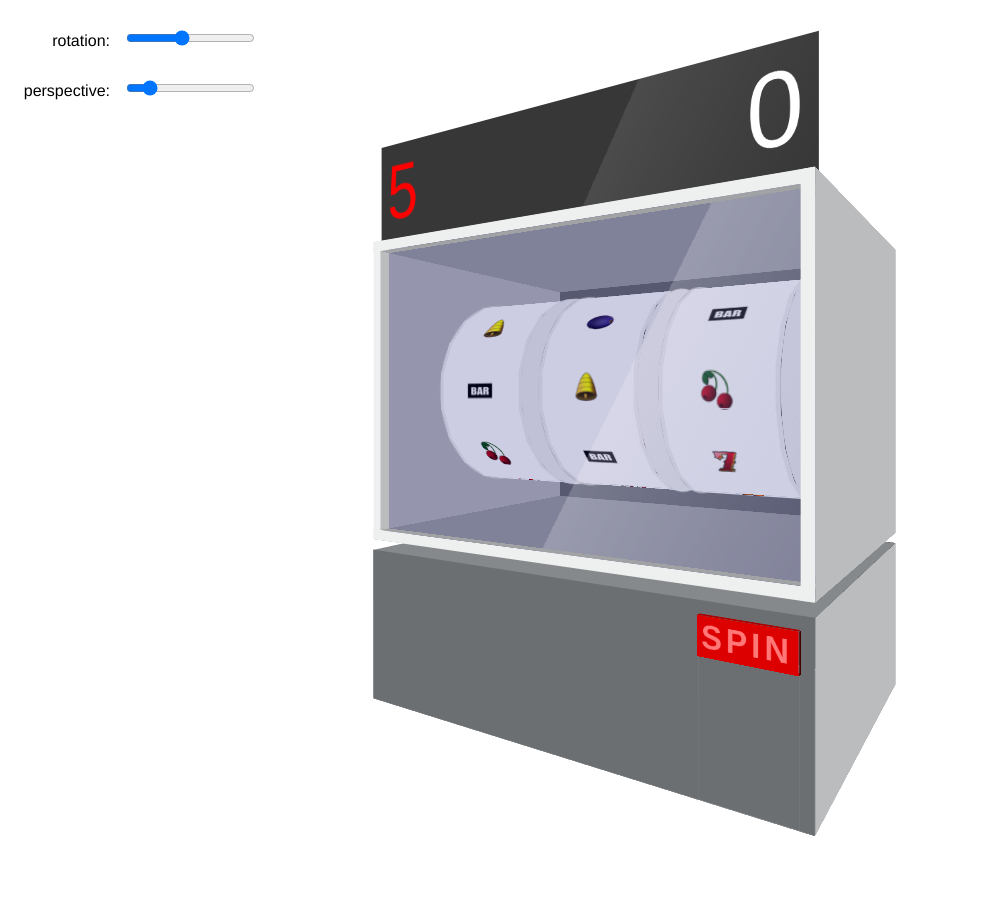
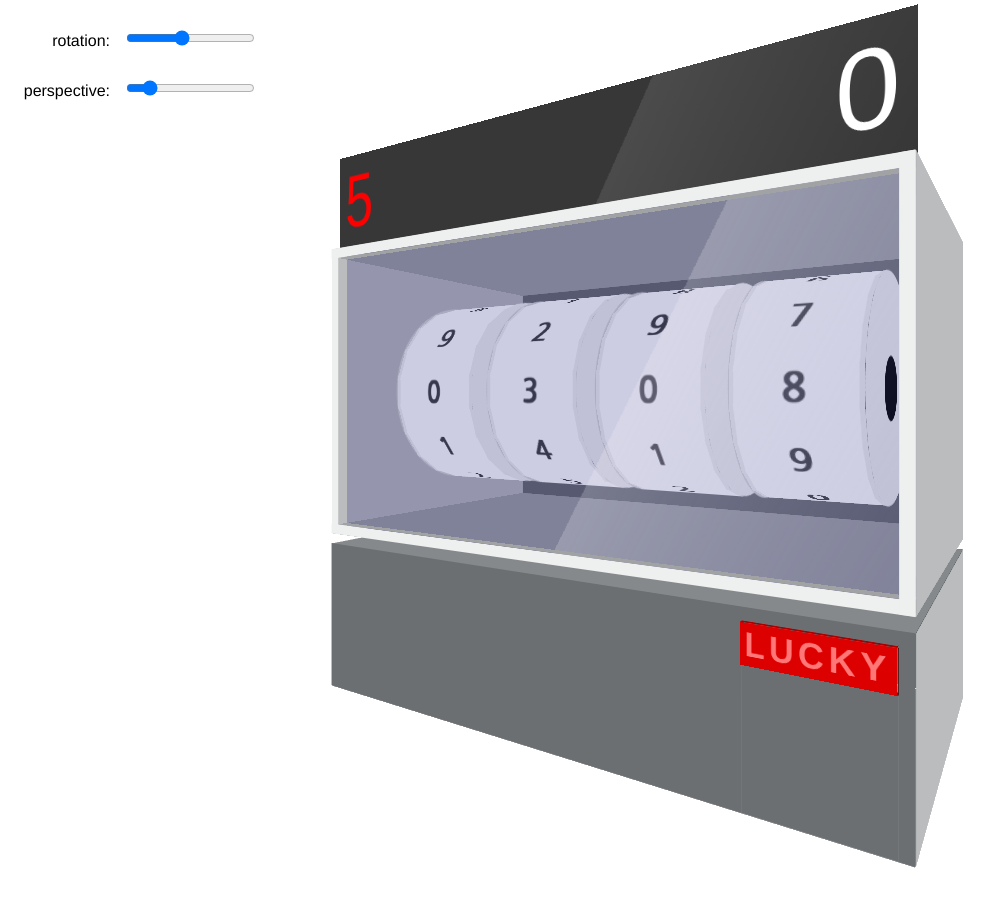
Before and after one commit to kaolian/slotmachine, a plain HTML site: page index.html in a window 1280 px wide. Shown: the top 906 px of the page, without its empty margins (0-1002 px from the left). Drawn offline with Linux system fonts and the light colour scheme.

Commit message:
Make 4 wheels with digit

```diff
--- a/index.html
+++ b/index.html
@@ -53,8 +53,12 @@
                             <div class="part"></div>
                             <div class="part"></div>
                             <div class="part"></div>
+                            <div class="part"></div>
+                            <div class="part"></div>
                         </section>
                         <section class="wheel" id="wheel-2">
+                            <div class="part"></div>
+                            <div class="part"></div>
                             <div class="part"></div>
                             <div class="part"></div>
                             <div class="part"></div>
@@ -93,6 +97,30 @@
                             <div class="part"></div>
                             <div class="part"></div>
                             <div class="part"></div>
+                            <div class="part"></div>
+                            <div class="part"></div>
+                        </section>
+                        <section class="wheel" id="wheel-4">
+                            <div class="part"></div>
+                            <div class="part"></div>
+                            <div class="part"></div>
+                            <div class="part"></div>
+                            <div class="part"></div>
+                            <div class="part"></div>
+                            <div class="part"></div>
+                            <div class="part"></div>
+                            <div class="part"></div>
+                            <div class="part"></div>
+                            <div class="part"></div>
+                            <div class="part"></div>
+                            <div class="part"></div>
+                            <div class="part"></div>
+                            <div class="part"></div>
+                            <div class="part"></div>
+                            <div class="part"></div>
+                            <div class="part"></div>
+                            <div class="part"></div>
+                            <div class="part"></div>
                         </section>
                     </div>
                 </section>
@@ -108,7 +136,7 @@
                             <div class="side bottom"></div>
                             <div class="side left"></div>
                             <div class="side right"></div>
-                            <div class="side front">spin</div>
+                            <div class="side front">lucky</div>
                         </div>
                     </div>
                     <div class="side back"></div>
--- a/sass/_slot-machine.scss
+++ b/sass/_slot-machine.scss
@@ -215,18 +215,18 @@
       border-style: solid;
       border-width: 0 4px;
       @include backface-visibility(hidden);
-      @for $i from 0 through 17 {
+      @for $i from 0 through 19 {
         &:nth-child(#{$i + 1} ) {
           background-position: 50% (($wheel-image-width / 2 * $i) );
-          @include transform(rotateX( (20deg * $i ) ) translateZ( $wheel-side-height * 2.72 ));
+          @include transform(rotateX( (18deg * $i ) ) translateZ( $wheel-side-height * 2.72 ));
         }
       }
     }
 
-    @for $i from 1 through 3 {
+    @for $i from 1 through 4 {
       &#wheel-#{$i} {
         .part:nth-child(odd) {
-          background-image: url('../wheel-' + $i + '.png');
+          background-image: url('../wheel.png');
         }
       }
     }
--- a/sass/_vars.scss
+++ b/sass/_vars.scss
@@ -6,7 +6,7 @@ $wheel-width:             70px * $scale;
 $wheel-height:            $wheel-width * 2;
 $wheel-side-height:       ($wheel-height / 6);
 $wheel-image-width:       $wheel-side-height;
-$wheels-wrapper-width:    ($wheel-width * 3)
+$wheels-wrapper-width:    ($wheel-width * 4.2)
                         + (2 * $wheel-inner-gutter)
                         + (2 * $wheel-wrapper-gutter);
 $wheels-wrapper-height:   $wheel-height
@@ -23,7 +23,7 @@ $top-height:              $wheels-wrapper-height
 $bottom-width:            $top-width;
 $bottom-height:           $top-height * 0.5;
 $bottom-depth:            $top-height;
-$play-button-width:       50px * $scale;
+$play-button-width:       70px * $scale;
 $play-button-height:      20px * $scale;
 $play-button-depth:       4px * $scale;
 
```
Also changed, not shown: css/slot.css, js/jquery.slots.js, wheel-1.png (deleted), wheel-2.png (deleted), wheel-3.png (deleted), wheel.png (added), 1 other file.
